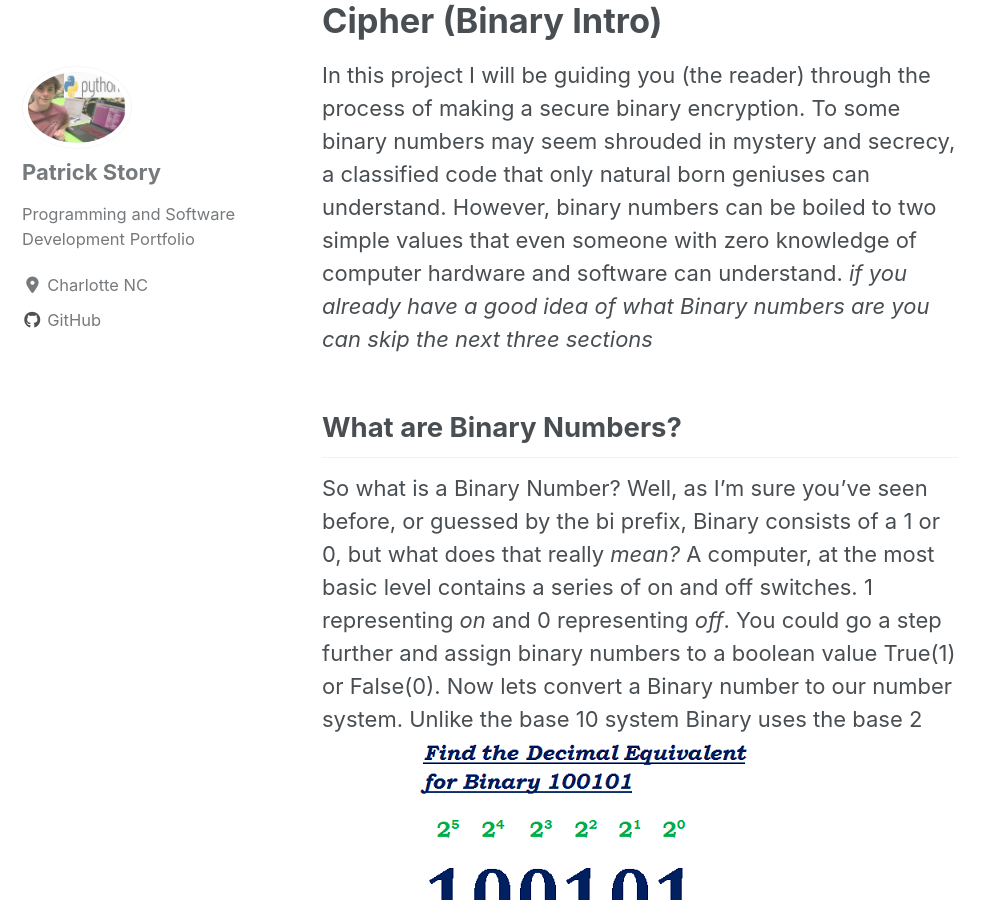
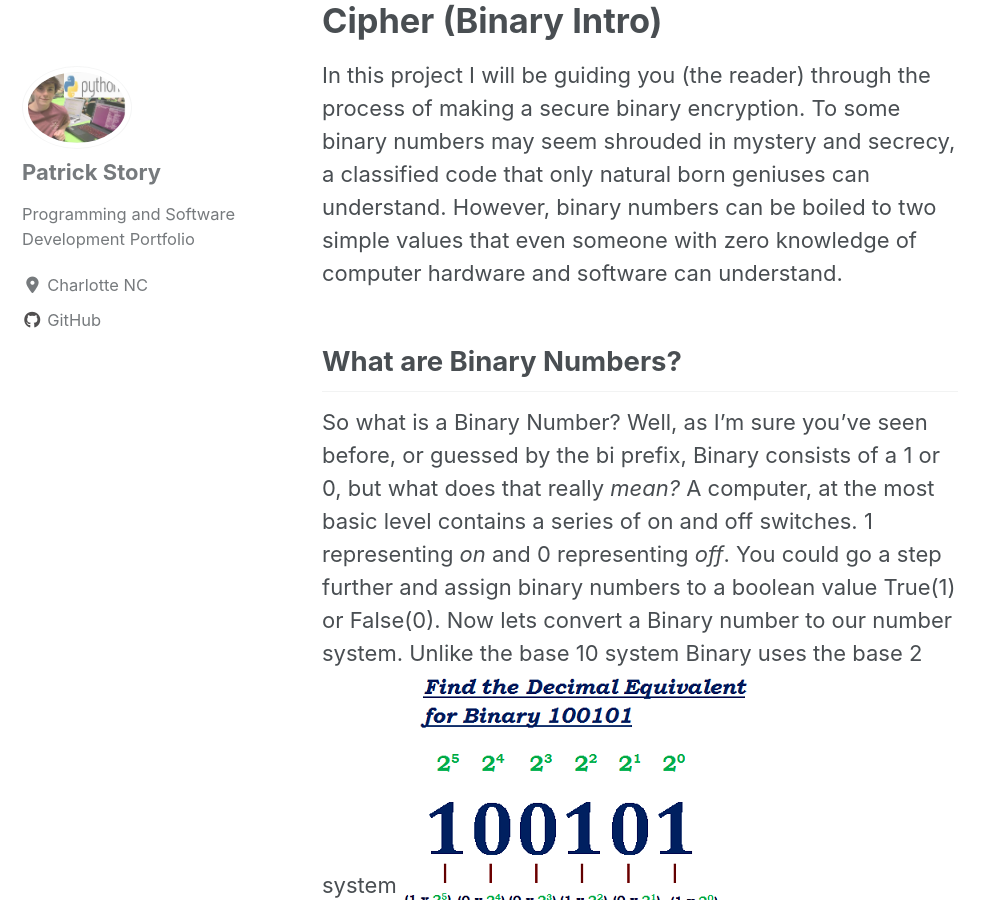
Before and after one commit to Patchyst/Patchyst.github.io, a Jekyll site: the page built from _posts/2019-08-10-binaryintro.md, in a window 1280 px wide and 900 px high, scrolled down 704 px. Shown: the whole window, without its empty margins (0-994 px from the left). Built offline with Jekyll 4.4.1, drawn with Linux system fonts in a browser that asks for light colours; cached includes are drawn as plain includes; nearby versions of some CDN libraries.

Commit message:
Updating Binary project

```diff
--- a/_posts/2019-08-10-binaryintro.md
+++ b/_posts/2019-08-10-binaryintro.md
@@ -11,7 +11,7 @@ excerpt: "Learn all about Binary Numbers, this will serve as prerequisite to mak
   To some binary numbers may seem shrouded in mystery and secrecy, a classified code that only natural born
   geniuses can understand. However, binary numbers can be boiled to two simple values that even someone with
   zero knowledge of computer hardware and software can understand.
-  *if you already have a good idea of what Binary numbers are you can skip the next three sections*
+
 
 
 ## What are Binary Numbers?
```
